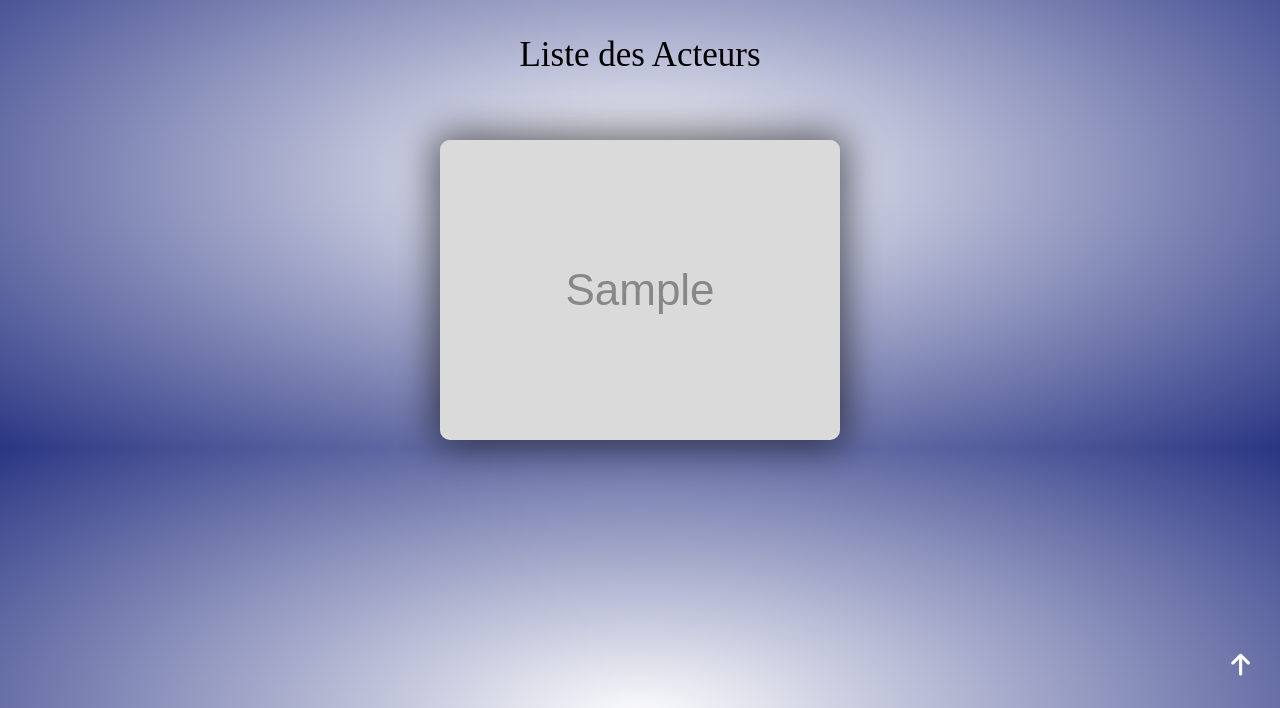
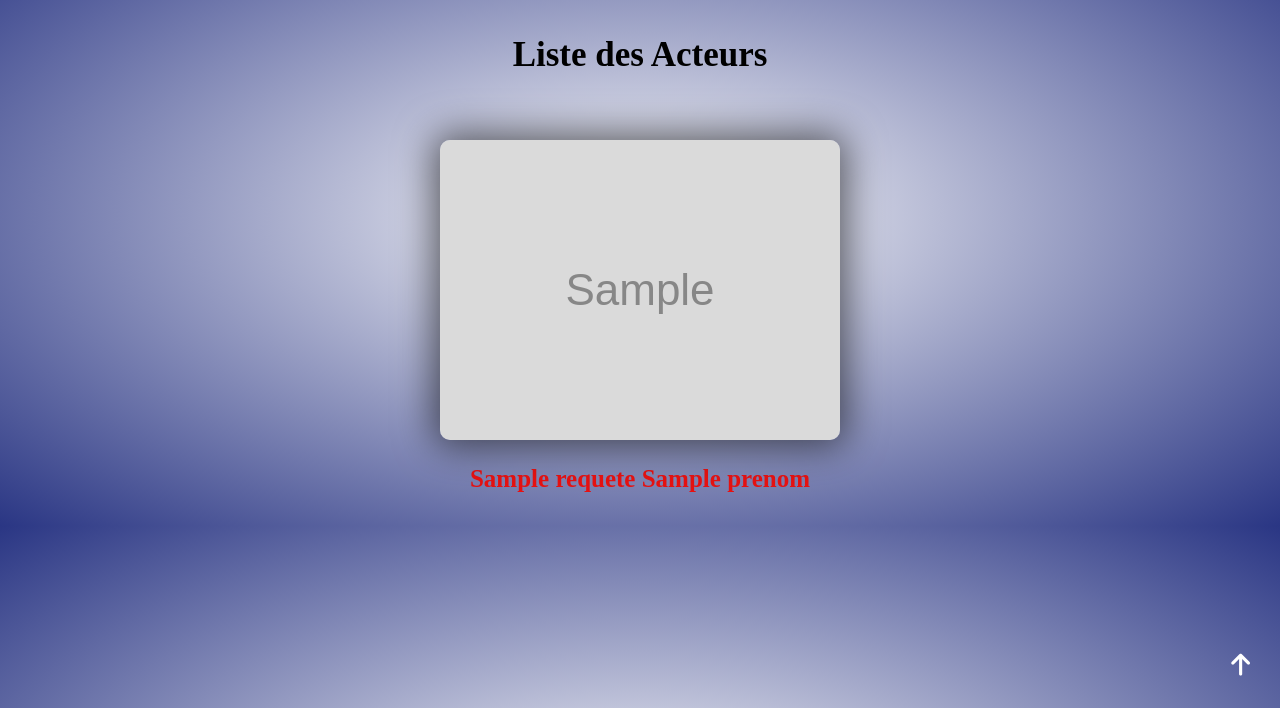
Before and after one commit to derdeche/MVC_Cinema, a PHP site: template view/listActeurs.php in a window 1280 px wide. Shown: the part 92-800 px from the top of the page. Run offline with PHP 8.4, Linux system fonts and the light colour scheme; the template is opened without the code that fills it: most values are stand-ins (such as "Sample title", 1, 10 or a date in 2020); grey boxes marked "Sample" are stand-in pictures; some libraries are stand-ins or nearby versions.

Commit message:
add afichage nom et prenom acteur

```diff
--- a/view/listActeurs.php
+++ b/view/listActeurs.php
@@ -1,11 +1,13 @@
 <?php ob_start();?>
-<p class= "titre">Liste des Acteurs</p>
+<p class= "titre"><strong>Liste des Acteurs</strong></p>
 <?php
     foreach ($requete->fetchAll() as $acteur) { ?>
 
                 <div class="photo-acteur">
                     <a href="index.php?action=detailsActeur&id=<?= $acteur["id_acteur"] ?>">
-                    <img src="<?= $acteur["photo"] ?>" ></a>
+                    <img src="<?= $acteur["photo"] ?>" >
+                    <p ><strong><?= $acteur["nom"]." ".$acteur["prenom"] ?></strong></p>
+                    </a>
                 </div>
 
         <?php } ?>
```
